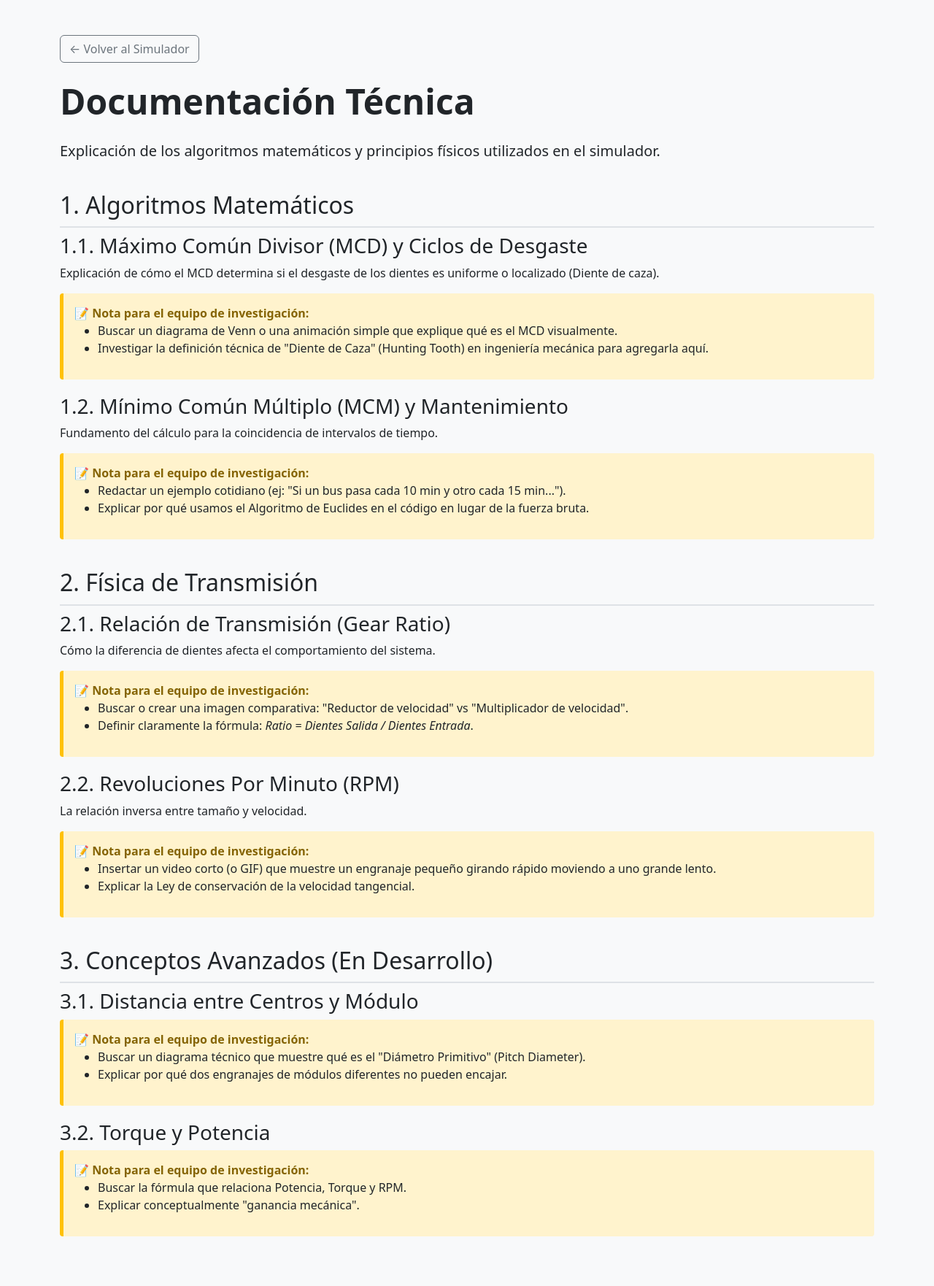
After one commit to migna27/EquipoAI, a Flask app: page /documentacion in a window 1280 px wide. The commit adds this page. Shown: the whole page at 73% size. Run offline with Flask 3, Linux system fonts and the light colour scheme.

Commit message:
se agrego la base de documentacion falta investigar y completar

```diff
--- a/app.py
+++ b/app.py
@@ -80,5 +80,9 @@ def index():
                            resultados=resultados,
                            analisis_pares=analisis_pares)
 
+@app.route('/documentacion')
+def documentacion():
+    return render_template('documentacion.html')
+
 if __name__ == '__main__':
     app.run(debug=True)
--- /dev/null
+++ b/templates/documentacion.html
@@ -0,0 +1,108 @@
+<!DOCTYPE html>
+<html lang="es">
+<head>
+    <meta charset="UTF-8">
+    <title>Documentación - Analizador de Engranes</title>
+    <link href="https://cdn.jsdelivr.net/npm/bootstrap@5.3.2/dist/css/bootstrap.min.css" rel="stylesheet">
+    <style>
+        .note-box {
+            border-left: 5px solid #ffc107;
+            background-color: #fff3cd;
+            padding: 15px;
+            margin-bottom: 20px;
+            border-radius: 4px;
+        }
+        .note-title {
+            font-weight: bold;
+            color: #856404;
+        }
+        h2 { margin-top: 40px; border-bottom: 2px solid #dee2e6; padding-bottom: 10px; }
+    </style>
+</head>
+<body class="bg-light">
+
+<div class="container py-5">
+
+    <a href="/" class="btn btn-outline-secondary mb-4">&larr; Volver al Simulador</a>
+
+    <h1 class="display-5 fw-bold mb-4">Documentación Técnica</h1>
+    <p class="lead">Explicación de los algoritmos matemáticos y principios físicos utilizados en el simulador.</p>
+
+    <section>
+        <h2>1. Algoritmos Matemáticos</h2>
+
+        <h3>1.1. Máximo Común Divisor (MCD) y Ciclos de Desgaste</h3>
+        <p>Explicación de cómo el MCD determina si el desgaste de los dientes es uniforme o localizado (Diente de caza).</p>
+
+        <div class="note-box">
+            <div class="note-title">📝 Nota para el equipo de investigación:</div>
+            <ul>
+                <li>Buscar un diagrama de Venn o una animación simple que explique qué es el MCD visualmente.</li>
+                <li>Investigar la definición técnica de "Diente de Caza" (Hunting Tooth) en ingeniería mecánica para agregarla aquí.</li>
+            </ul>
+        </div>
+
+        <h3>1.2. Mínimo Común Múltiplo (MCM) y Mantenimiento</h3>
+        <p>Fundamento del cálculo para la coincidencia de intervalos de tiempo.</p>
+
+        <div class="note-box">
+            <div class="note-title">📝 Nota para el equipo de investigación:</div>
+            <ul>
+                <li>Redactar un ejemplo cotidiano (ej: "Si un bus pasa cada 10 min y otro cada 15 min...").</li>
+                <li>Explicar por qué usamos el Algoritmo de Euclides en el código en lugar de la fuerza bruta.</li>
+            </ul>
+        </div>
+    </section>
+
+    <section>
+        <h2>2. Física de Transmisión</h2>
+
+        <h3>2.1. Relación de Transmisión (Gear Ratio)</h3>
+        <p>Cómo la diferencia de dientes afecta el comportamiento del sistema.</p>
+
+        <div class="note-box">
+            <div class="note-title">📝 Nota para el equipo de investigación:</div>
+            <ul>
+                <li>Buscar o crear una imagen comparativa: "Reductor de velocidad" vs "Multiplicador de velocidad".</li>
+                <li>Definir claramente la fórmula: <em>Ratio = Dientes Salida / Dientes Entrada</em>.</li>
+            </ul>
+        </div>
+
+        <h3>2.2. Revoluciones Por Minuto (RPM)</h3>
+        <p>La relación inversa entre tamaño y velocidad.</p>
+
+        <div class="note-box">
+            <div class="note-title">📝 Nota para el equipo de investigación:</div>
+            <ul>
+                <li>Insertar un video corto (o GIF) que muestre un engranaje pequeño girando rápido moviendo a uno grande lento.</li>
+                <li>Explicar la Ley de conservación de la velocidad tangencial.</li>
+            </ul>
+        </div>
+    </section>
+
+    <section>
+        <h2>3. Conceptos Avanzados (En Desarrollo)</h2>
+
+        <h3>3.1. Distancia entre Centros y Módulo</h3>
+        <div class="note-box">
+            <div class="note-title">📝 Nota para el equipo de investigación:</div>
+            <ul>
+                <li>Buscar un diagrama técnico que muestre qué es el "Diámetro Primitivo" (Pitch Diameter).</li>
+                <li>Explicar por qué dos engranajes de módulos diferentes no pueden encajar.</li>
+            </ul>
+        </div>
+
+        <h3>3.2. Torque y Potencia</h3>
+        <div class="note-box">
+            <div class="note-title">📝 Nota para el equipo de investigación:</div>
+            <ul>
+                <li>Buscar la fórmula que relaciona Potencia, Torque y RPM.</li>
+                <li>Explicar conceptualmente "ganancia mecánica".</li>
+            </ul>
+        </div>
+    </section>
+
+</div>
+
+</body>
+</html>
--- a/templates/index.html
+++ b/templates/index.html
@@ -51,7 +51,11 @@
 <body class="bg-light">
 
 <div class="container py-5">
-
+<a href="/documentacion" class="btn btn-warning position-absolute top-0 end-0 mt-4 me-3 rounded-circle fw-bold shadow"
+       style="width: 40px; height: 40px; display: flex; align-items: center; justify-content: center;"
+       target="_blank" title="Ver Documentación y Ayuda">
+       ?
+    </a>
     <h1 class="mb-4 text-center">Analizador de Sistema de Engranajes</h1>
 
     <div class="card shadow mb-4">
```
